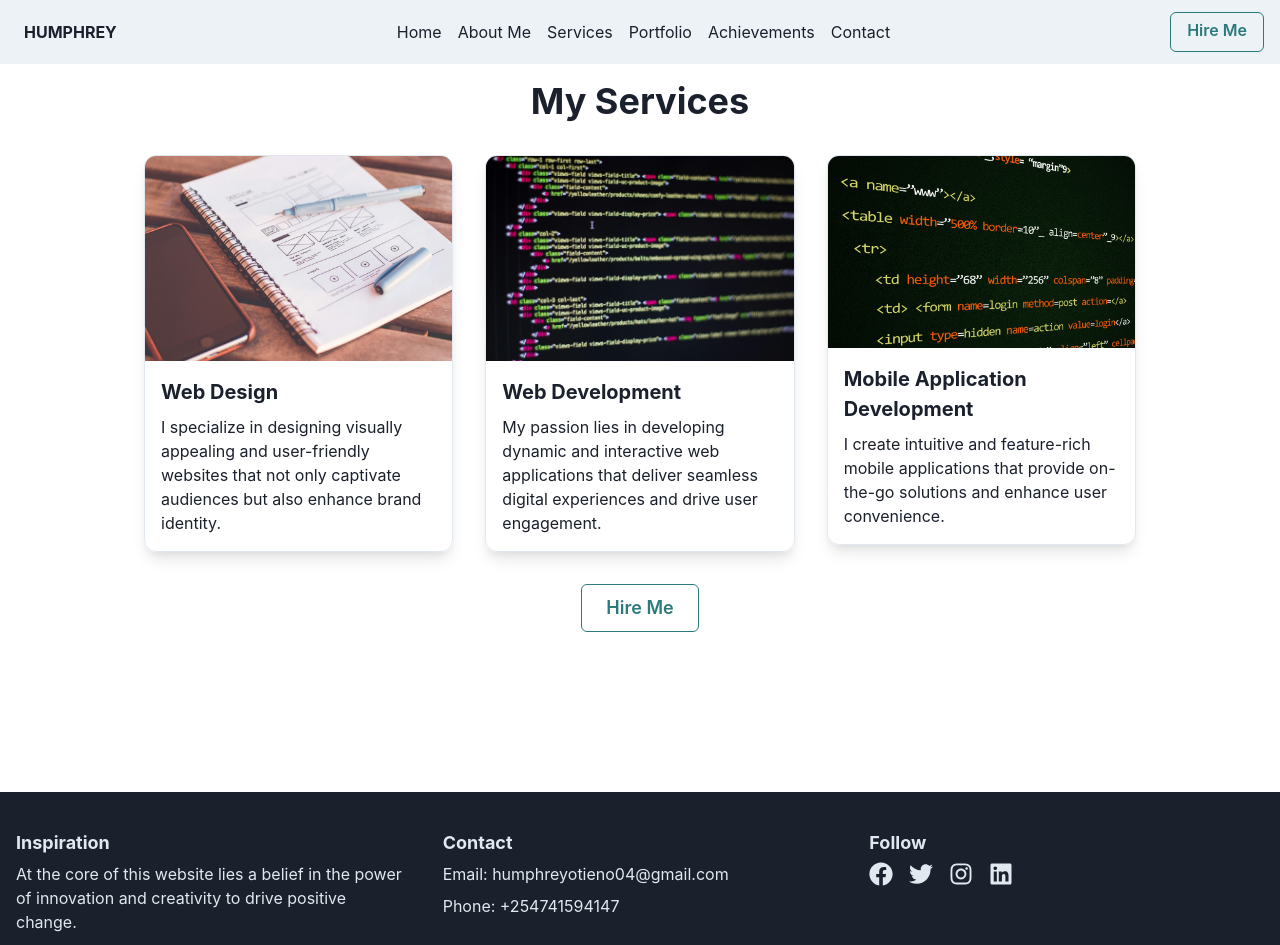
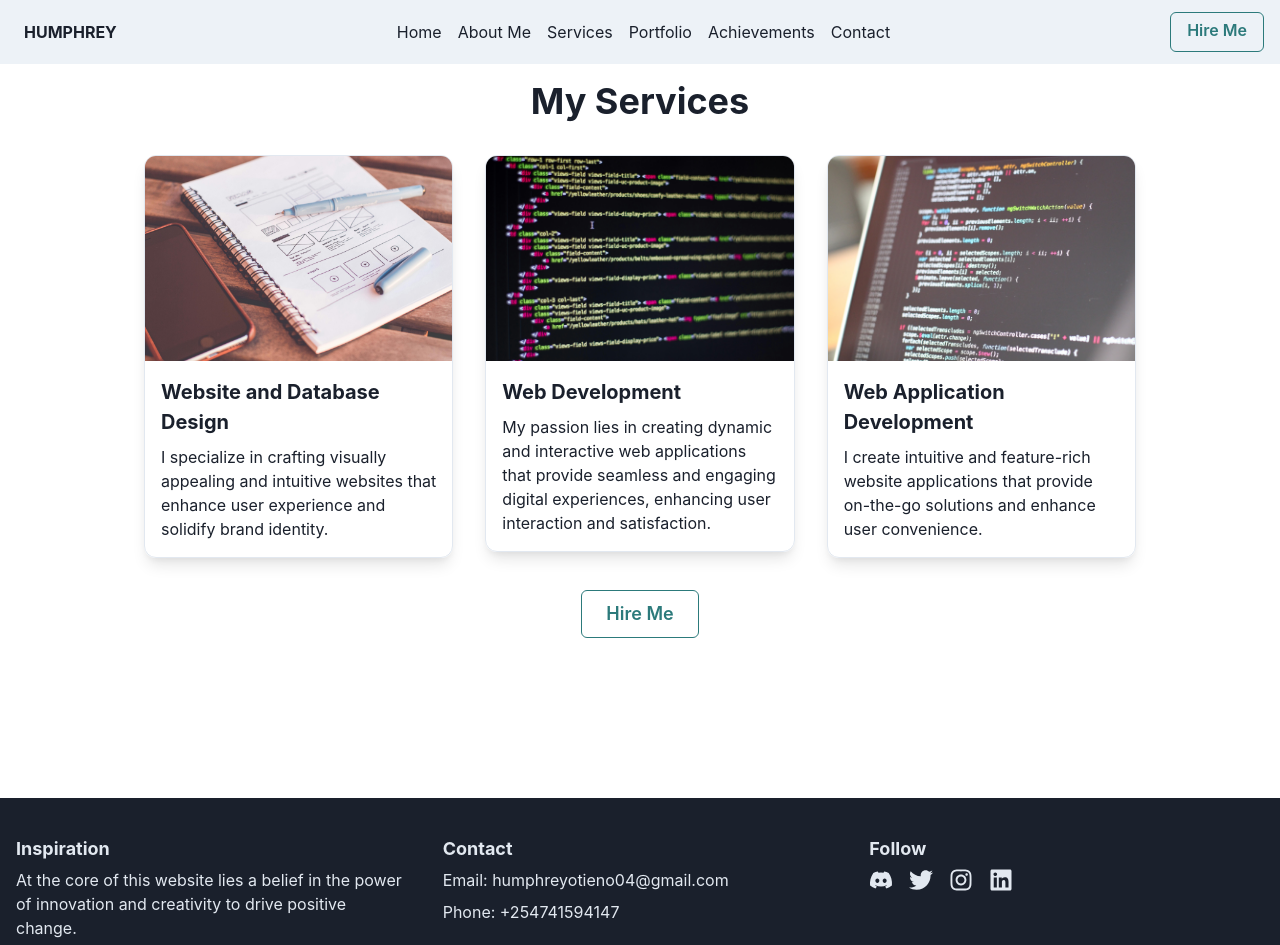
Before and after one commit to humphreyotieno1/Humphrey-Portfolio, a React (Vite) app in the folder client/: page /services in a window 1280 px wide. Shown: the top 945 px of the page. Built offline with nearby package versions, Linux system fonts and the light colour scheme.

Commit message:
Code optimization

```diff
--- a/client/src/components/Contact.jsx
+++ b/client/src/components/Contact.jsx
@@ -134,7 +134,7 @@ const Contact = () => {
               htmlFor="fileInput"
               colorScheme="teal"
               variant="solid"
-              bg="lightgreen"
+              bg="teal"
               _hover={{ bg: "green.200" }}
               cursor="pointer"
             >
--- a/client/src/components/Footer.jsx
+++ b/client/src/components/Footer.jsx
@@ -1,6 +1,6 @@
 import React from 'react';
 import { Box, Container, SimpleGrid, VStack, Heading, Text, Link, HStack } from '@chakra-ui/react';
-import { FaFacebook, FaTwitter, FaInstagram, FaLinkedin } from 'react-icons/fa';
+import { FaDiscord, FaTwitter, FaInstagram, FaLinkedin } from 'react-icons/fa';
 
 const Footer = () => {
   return (
@@ -24,16 +24,16 @@ const Footer = () => {
           <VStack align="start">
             <Heading fontSize="lg">Follow</Heading>
             <HStack spacing={4}>
-              <Link href="https://facebook.com/yourprofile" isExternal>
-                <FaFacebook size="1.5em" />
+              <Link href="https://discordapp.com/users/1150702066721890336" isExternal>
+                <FaDiscord size="1.5em" />
               </Link>
-              <Link href="https://twitter.com/yourprofile" isExternal>
+              <Link href="https://x.com/_Banta__" isExternal>
                 <FaTwitter size="1.5em" />
               </Link>
-              <Link href="https://instagram.com/yourprofile" isExternal>
+              <Link href="https://www.instagram.com/bant.a_/?igsh=Y2NvMTFsdDZjNzgx" isExternal>
                 <FaInstagram size="1.5em" />
               </Link>
-              <Link href="https://linkedin.com/in/yourprofile" isExternal>
+              <Link href="https://www.linkedin.com/in/humphrey-otieno" isExternal>
                 <FaLinkedin size="1.5em" />
               </Link>
             </HStack>
--- a/client/src/components/Home.jsx
+++ b/client/src/components/Home.jsx
@@ -33,7 +33,7 @@ const Home = () => {
                   <FaLinkedin size="2em" />
                 </Link>
               </HStack>
-              <Link href='https://t.ly/yOhrU' isExternal>
+              <Link href='https://www.canva.com/design/DAGGjSAQwM4/bZhe60u5L94EuqLOhqaj-g/view?utm_content=DAGGjSAQwM4&utm_campaign=designshare&utm_medium=link&utm_source=editor' isExternal>
                 <Button colorScheme="teal" variant="outline">Find CV</Button>
               </Link>
             </VStack>
--- a/client/src/components/Services.jsx
+++ b/client/src/components/Services.jsx
@@ -18,9 +18,9 @@ const Services = () => {
               <Box borderWidth="1px" borderRadius="xl" overflow="hidden" boxShadow="lg">
                 <Image src="/web.jpg" alt="Web Design" boxSize="100%" objectFit="cover" />
                 <VStack p={4} alignItems="flex-start">
-                  <Text fontWeight="bold" fontSize="xl">Web Design</Text>
+                  <Text fontWeight="bold" fontSize="xl">Website and Database Design</Text>
                   <Text>
-                    I specialize in designing visually appealing and user-friendly websites that not only captivate audiences but also enhance brand identity.
+                  I specialize in crafting visually appealing and intuitive websites that enhance user experience and solidify brand identity.
                   </Text>
                 </VStack>
               </Box>
@@ -31,18 +31,18 @@ const Services = () => {
                 <VStack p={4} alignItems="flex-start">
                   <Text fontWeight="bold" fontSize="xl">Web Development</Text>
                   <Text>
-                    My passion lies in developing dynamic and interactive web applications that deliver seamless digital experiences and drive user engagement.
+                  My passion lies in creating dynamic and interactive web applications that provide seamless and engaging digital experiences, enhancing user interaction and satisfaction.
                   </Text>
                 </VStack>
               </Box>
             </motion.div>
             <motion.div initial="hidden" animate="visible" variants={variants} whileHover={{ scale: 1.05 }} whileTap={{ scale: 0.95 }}>
               <Box borderWidth="1px" borderRadius="xl" overflow="hidden" boxShadow="lg">
-                <Image src="/db.jpg" alt="Mobile Application Development" boxSize="100%" objectFit="cover" />
+                <Image src="/webapp.jpg" alt="Mobile Application Development" boxSize="100%" objectFit="cover" />
                 <VStack p={4} alignItems="flex-start">
-                  <Text fontWeight="bold" fontSize="xl">Mobile Application Development</Text>
+                  <Text fontWeight="bold" fontSize="xl">Web Application Development</Text>
                   <Text>
-                    I create intuitive and feature-rich mobile applications that provide on-the-go solutions and enhance user convenience.
+                    I create intuitive and feature-rich website applications that provide on-the-go solutions and enhance user convenience.
                   </Text>
                 </VStack>
               </Box>
```
Also changed, not shown: client/public/webapp.jpg (added).
